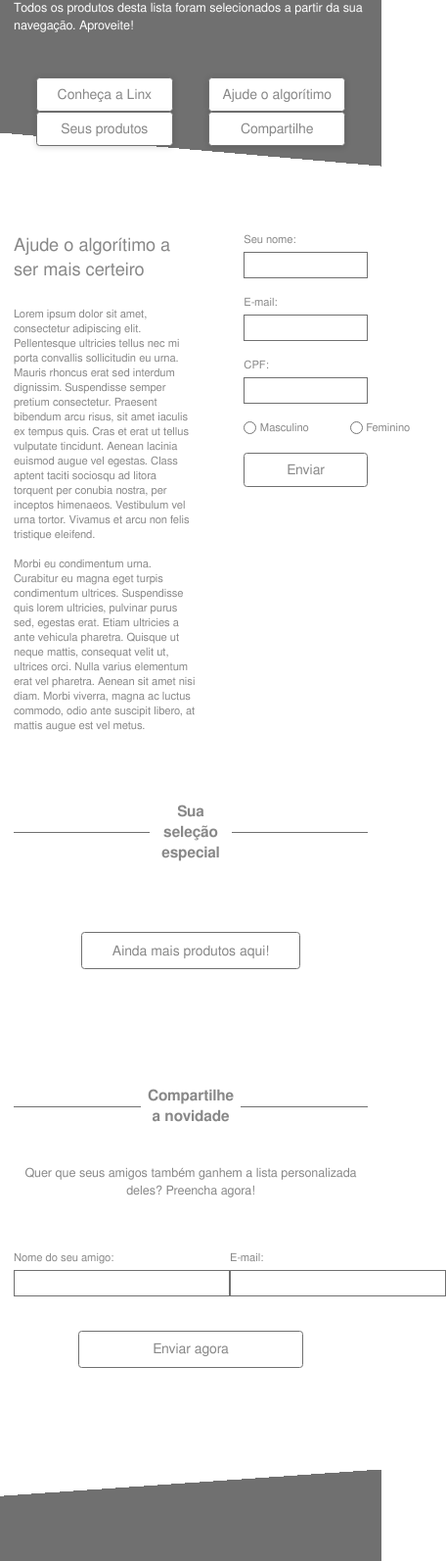
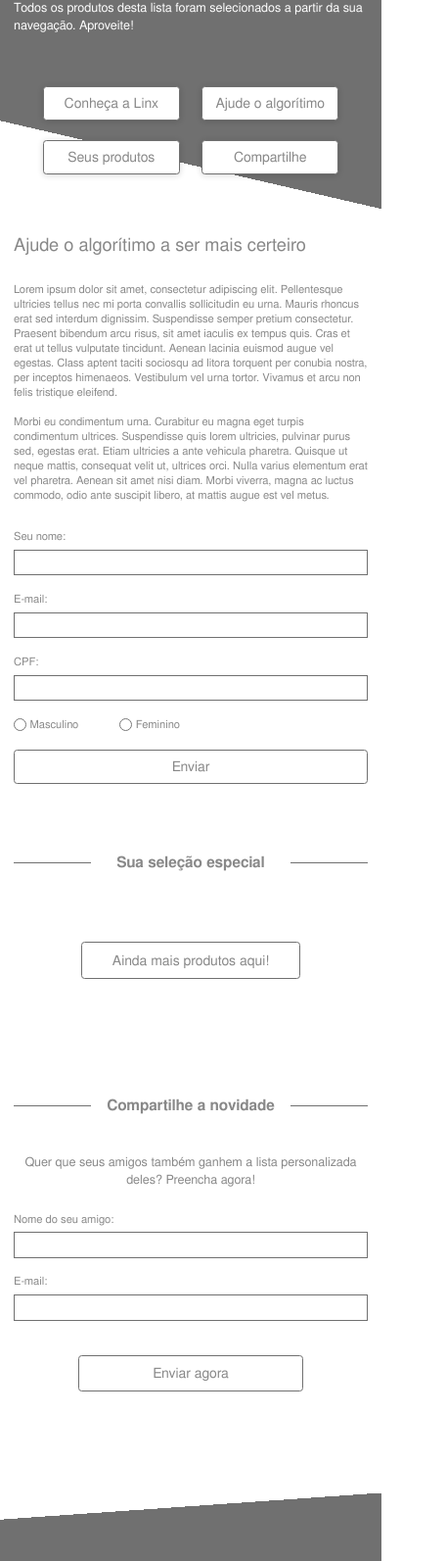
Before and after one commit to lgmaster/frontend-developer-challenge, a plain HTML site: page index.html in a window 390 px wide. Shown: the part 130-1723 px from the top of the page at 98% size, 456 px wide, since content can reach past the window. Drawn offline with Linux system fonts and the light colour scheme; no server answers.

Commit message:
feat: added mobile style

```diff
--- a/index.html
+++ b/index.html
@@ -11,6 +11,7 @@
   <link rel="stylesheet" href="./src/assets/css/header.css">
   <link rel="stylesheet" href="./src/assets/css/footer.css">
   <link rel="stylesheet" href="./src/assets/css/main.css">
+  <link rel="stylesheet" href="./src/assets/css/mobile.css">
 
 </head>
 <body>
--- /dev/null
+++ b/src/assets/css/mobile.css
@@ -0,0 +1,54 @@
+@media (max-width: 720px) {
+  .header__container {
+    background-image: -webkit-linear-gradient(77deg, #fff 22%, var(--red-900) 22%);
+  }
+
+  .header__content h1 {
+    align-self: flex-start;
+    text-align: left;
+  }
+
+  .header__content nav ul li {
+    margin: 0.7rem 0.8rem;
+  }
+
+  .newsletter__section {
+    flex-direction: column;
+  }
+
+  .newsletter__section article:first-child,
+  .newsletter__section article:last-child {
+    max-width: 100%;
+  }
+
+  .newsletter__section article:first-child {
+    margin-bottom: 1.9rem;
+  }
+
+  .section__title {
+    grid-template-columns: 1fr 2.6fr 1fr;
+  }
+
+  .products__content {
+    grid-template-columns: repeat(1, auto);
+  }
+
+  .product__container {
+    display: flex;
+    width: 100%;
+    max-width: 100%;
+    align-items: center;
+  }
+
+  .share__section form {
+    margin-top: 0.5rem;
+  }
+
+  .share__form_inputs {
+    flex-direction: column;
+  }
+
+  .share__form_inputs div {
+    max-width: 100%;
+  }
+}
```
